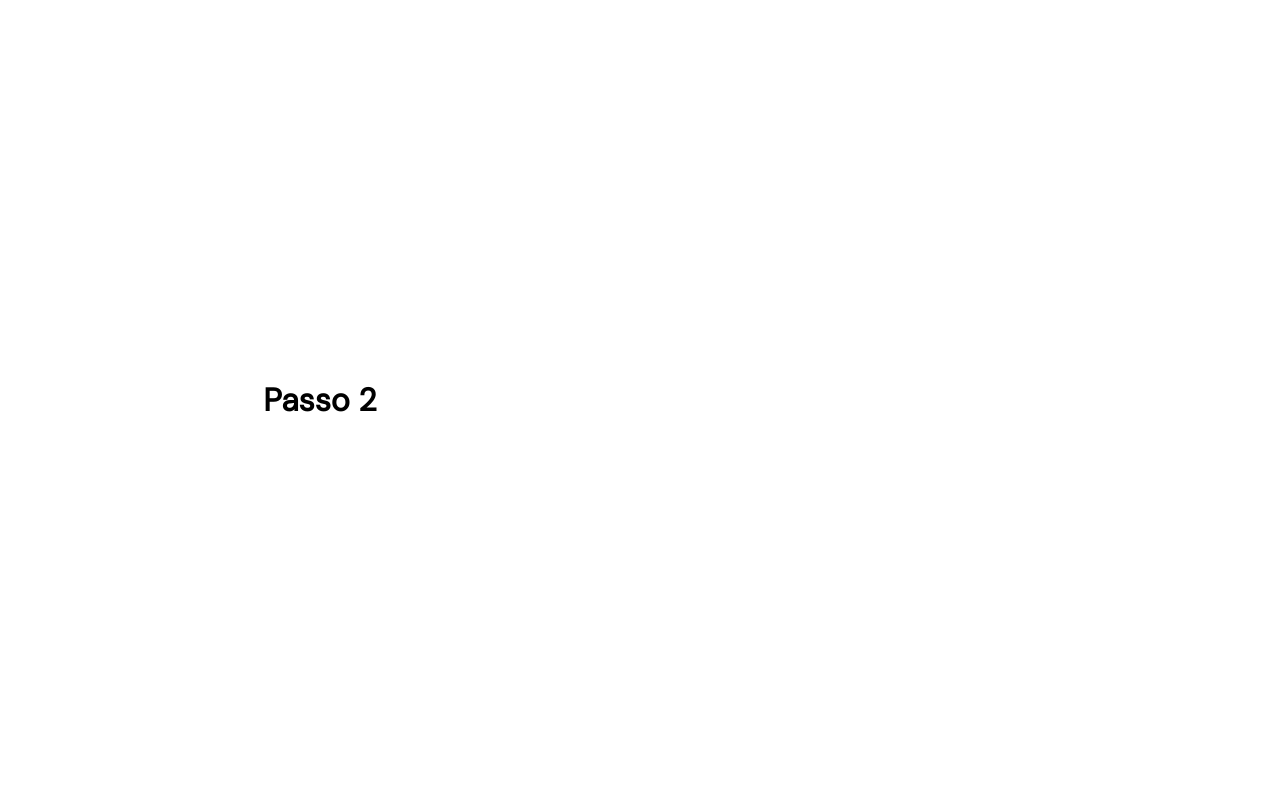
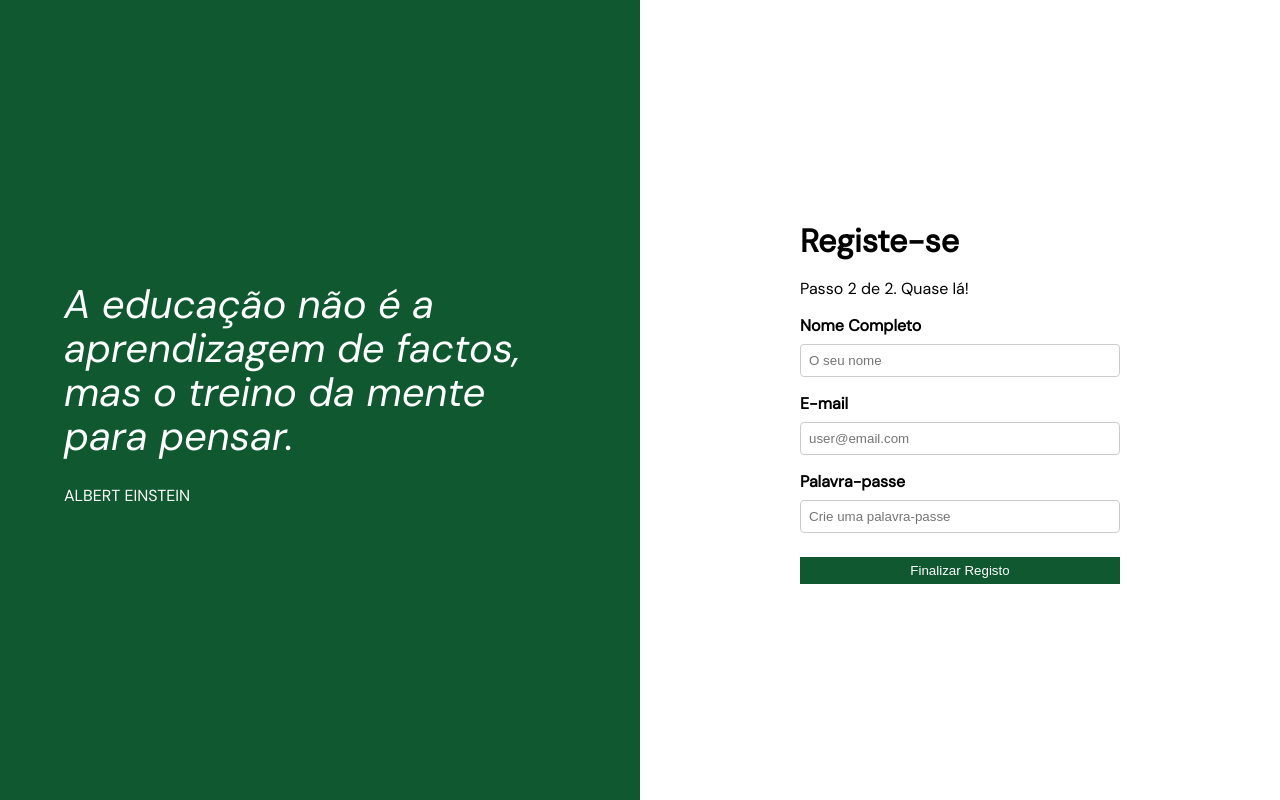
Before and after one commit to brunodarolt/trabalho_app_front, a React (Vite) app in the folder meu-painel-react/: page /cadastro-dados in a window 1280 px wide. Built offline with nearby package versions, Linux system fonts and the light colour scheme.

Commit message:
cadastropasso2

```diff
--- a/meu-painel-react/src/pages/CadastroPasso1.jsx
+++ b/meu-painel-react/src/pages/CadastroPasso1.jsx
@@ -1,7 +1,7 @@
 import React from 'react';
 import { useNavigate } from 'react-router-dom';
 
-function CadastroPasso1() {
+const CadastroPasso1 = () => {
   const navigate = useNavigate();
 
   return (
@@ -13,15 +13,17 @@ function CadastroPasso1() {
         <div className="cadastro">
           <h1>Cadastre-se</h1>
           <p>Passo 1 de 2.</p>
+
           <form onSubmit={(e) => { e.preventDefault(); navigate('/cadastro-dados'); }}>
             <label htmlFor="cpf">CPF</label>
             <input id="cpf" type="text" placeholder="000.000.000-00" required />
+
             <button type="submit">Prosseguir</button>
           </form>
         </div>
       </main>
     </div>
   );
-}
+};
 
 export default CadastroPasso1;
--- a/meu-painel-react/src/pages/CadastroPasso2.jsx
+++ b/meu-painel-react/src/pages/CadastroPasso2.jsx
@@ -1,13 +1,35 @@
 import React from 'react';
+import { useNavigate } from 'react-router-dom';
 
-function CadastroPasso2() {
+const CadastroPasso2 = () => {
+  const navigate = useNavigate();
+
   return (
     <div className="container">
+      <aside>
+        <p>A educação não é a aprendizagem de factos, mas o treino da mente para pensar. <span>Albert Einstein</span></p>
+      </aside>
       <main>
-        <h1>Passo 2</h1>
+        <div className="cadastro">
+          <h1>Registe-se</h1>
+          <p>Passo 2 de 2. Quase lá!</p>
+
+          <form onSubmit={(e) => { e.preventDefault(); navigate('/login'); }}>
+            <label htmlFor="nome">Nome Completo</label>
+            <input id="nome" type="text" placeholder="O seu nome" required />
+
+            <label htmlFor="email">E-mail</label>
+            <input id="email" type="email" placeholder="user@email.com" required />
+
+            <label htmlFor="senha">Palavra-passe</label>
+            <input id="senha" type="password" placeholder="Crie uma palavra-passe" required />
+
+            <button type="submit">Finalizar Registo</button>
+          </form>
+        </div>
       </main>
     </div>
   );
-}
+};
 
 export default CadastroPasso2;
```
